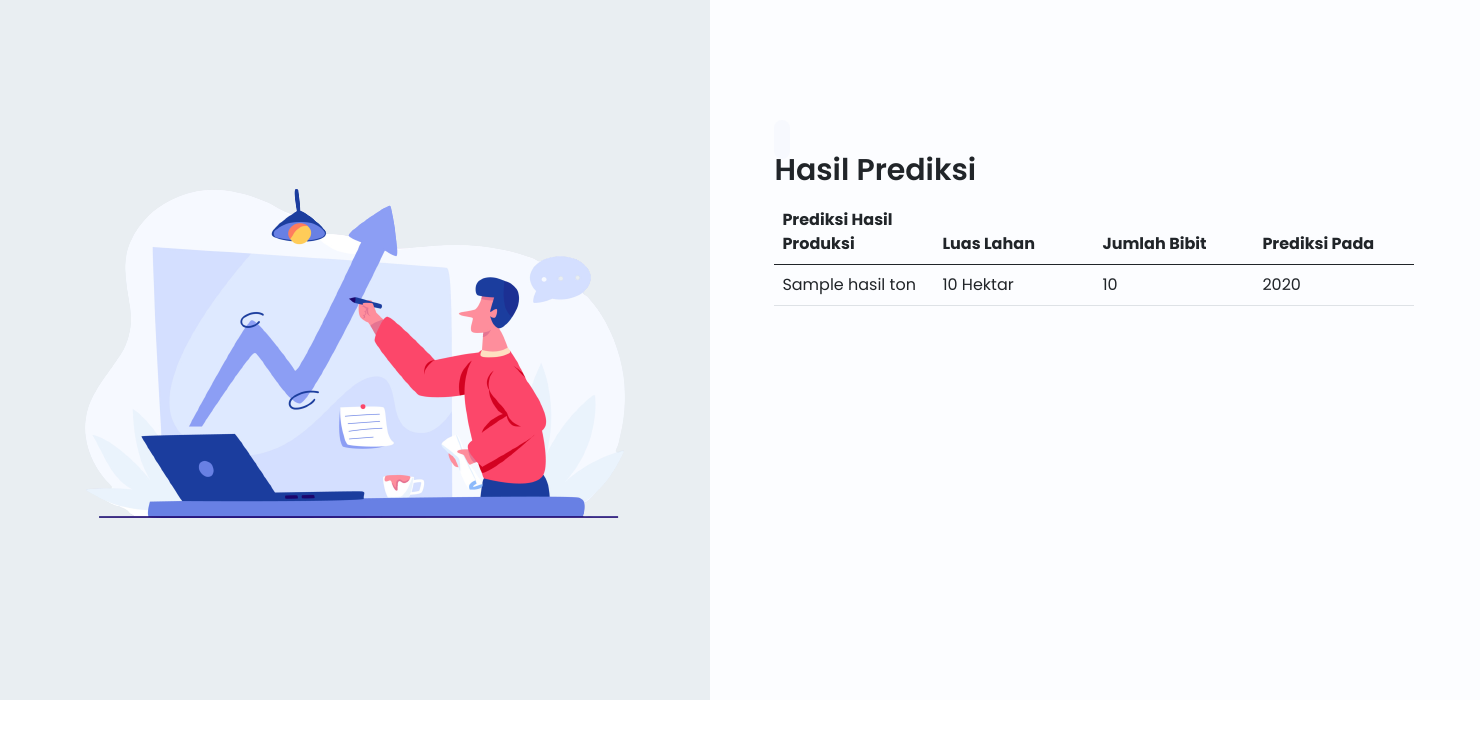
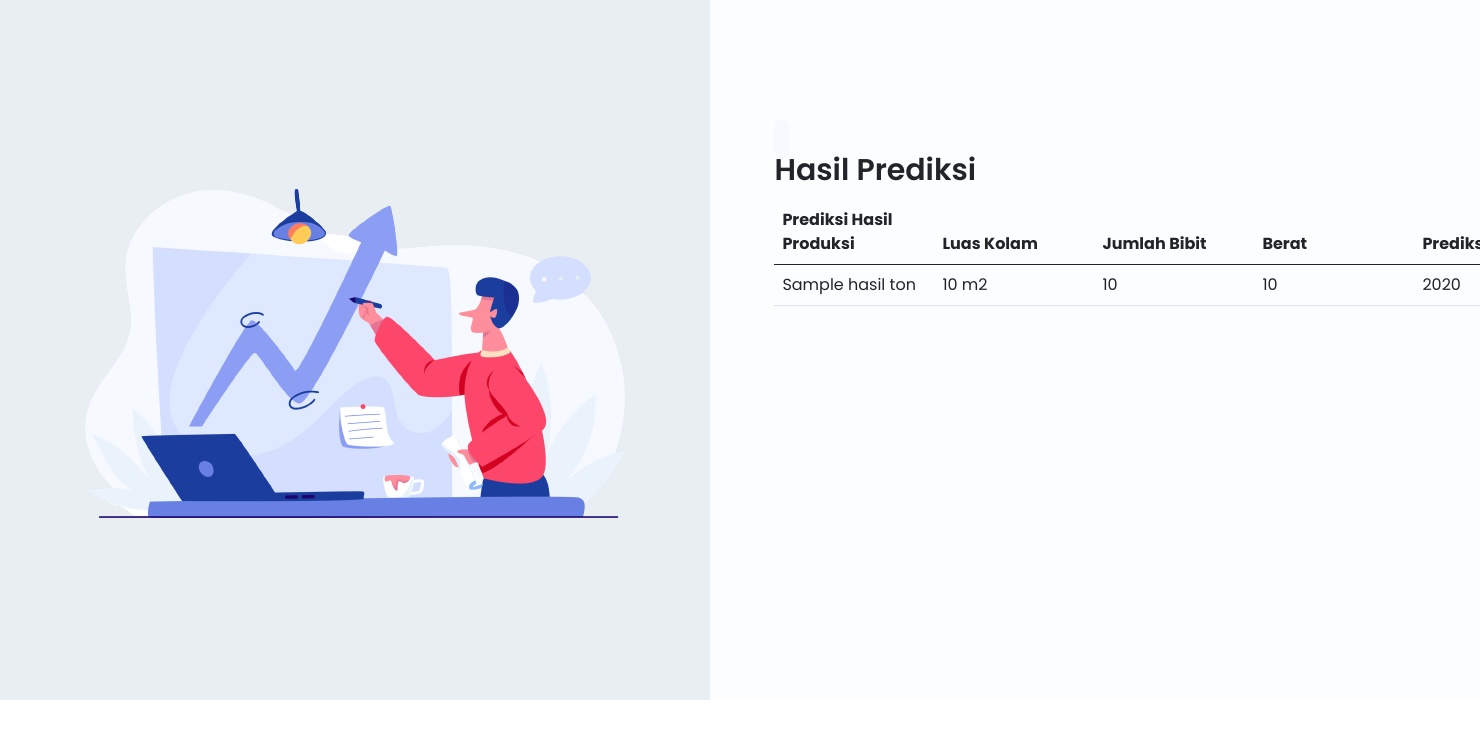
Before and after one commit to syifn/prediksi-ikan-lele, a Flask app: template template/hasil.html in a window 1480 px wide; the page is wider, and only the part inside the window is pictured. Shown: the top 739 px of that part. Run offline with Flask 2, Linux system fonts and the light colour scheme; the template is opened without the code that fills it: most values are stand-ins (such as "Sample title", 1, 10 or a date in 2020); parts of the project's set-up code (start-up, migrations or seed data) failed here and were passed over; some libraries are stand-ins or nearby versions.

Commit message:
update files

```diff
--- a/app.py
+++ b/app.py
@@ -57,10 +57,11 @@ def predict():
     tahun = int(request.form['Tahun'])
     luas = int(request.form['Luas'])
     jumlah = int(request.form['Jumlah'])
+    berat = int(request.form['Berat'])
 
     #nentuin ukuran
 
-    return render_template('hasil.html', hasil = output, year = tahun, width = luas, total = jumlah)
+    return render_template('hasil.html', hasil = output, year = tahun, width = luas, total = jumlah, weight=berat)
 
 if __name__ == '__main__':
     app.run(debug = True)
--- a/template/hasil.html
+++ b/template/hasil.html
@@ -33,15 +33,17 @@
                     <thead>
                         <tr>
                             <th scope="col">Prediksi Hasil Produksi</th>
-                            <th scope="col">Luas Lahan</th>
+                            <th scope="col">Luas Kolam</th>
                             <th scope="col">Jumlah Bibit</th>
+                            <th scope="col">Berat</th>
                             <th scope="col">Prediksi Pada</th>
                         </tr>
                     </thead>
                     <tbody>
                         <tr>
                             <td scope="row">{{hasil}} ton</td>
-                            <td>{{width}} Hektar</td>
+                            <td>{{width}} m2</td>
+                            <td>{{weight}}</td>
                             <td>{{total}}</td>
                             <td>{{year}}</td>
                         </tr>
--- a/template/index.html
+++ b/template/index.html
@@ -3,7 +3,7 @@
 <head>
     <meta charset="UTF-8" />
     <meta name="viewport" content="width=device-width, initial-scale=1.0" />
-    <title>Prediksi Hasil Panen</title>
+    <title>Prediksi Hasil Produksi</title>
     <link rel="shortcut icon" href="{{ url_for('static', filename='Assets/Icon_Website_Prediksi_Panen.png') }}">
     <link href="{{ url_for('static', filename='styles/main.css') }}" rel="stylesheet" />
     <link href="https://cdn.jsdelivr.net/npm/bootstrap@5.0.0-beta2/dist/css/bootstrap.min.css" rel="stylesheet" integrity="sha384-BmbxuPwQa2lc/FVzBcNJ7UAyJxM6wuqIj61tLrc4wSX0szH/Ev+nYRRuWlolflfl" crossorigin="anonymous">
@@ -77,7 +77,7 @@
             <div class="mx-auto d-flex flex-lg-row flex-column hero">
             <!-- Left Column -->
                 <div class="left-column d-flex flex-lg-grow-1 flex-column align-items-lg-start text-lg-start align-items-center text-center">
-                    <h1 class="title-text-big">Cari Tahu<br class=" d-lg-block d-none">Prediksi Hasil Panen Beberapa Waktu Kedepan</h1>
+                    <h1 class="title-text-big">Cari Tahu<br class=" d-lg-block d-none">Prediksi Hasil Produksi Beberapa Waktu Kedepan</h1>
                 </div>
 
             <!-- Right Column -->
```
Also changed, not shown: template/formpage.html (+6 -1 lines).
